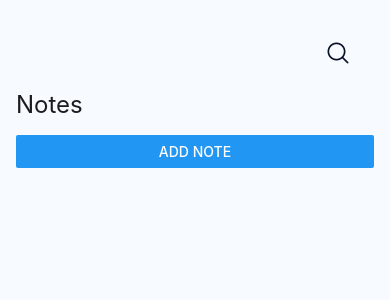
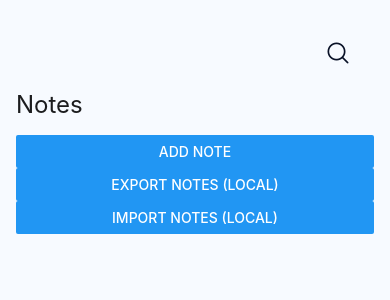
Before and after one commit to matheshyogeswaran/ShadowNotes, a React Native app: screen /Home in a window 390 px wide. Shown: the top 300 px of the page. Built offline with nearby package versions, Linux system fonts and the light colour scheme.

Commit message:
export as json done

```diff
--- a/package.json
+++ b/package.json
@@ -15,8 +15,11 @@
     "@react-navigation/native-stack": "^7.2.0",
     "react": "18.3.1",
     "react-native": "0.76.5",
+    "react-native-document-picker": "^9.3.1",
+    "react-native-fs": "^2.20.0",
     "react-native-safe-area-context": "^5.0.0",
     "react-native-screens": "^4.4.0",
+    "react-native-share": "^12.0.3",
     "react-native-vector-icons": "^10.2.0"
   },
   "devDependencies": {
--- a/src/screen/HomeScreen.jsx
+++ b/src/screen/HomeScreen.jsx
@@ -1,13 +1,47 @@
-import {StyleSheet, Text, View, FlatList,Button} from 'react-native';
 import React, { useEffect, useState } from 'react';
-import {useTheme} from '@react-navigation/native';
+import {
+  StyleSheet,
+  Text,
+  View,
+  FlatList,
+  Button,
+  PermissionsAndroid,
+  Platform,
+  Alert,
+} from 'react-native';
+import AsyncStorage from '@react-native-async-storage/async-storage';
+import RNFS from 'react-native-fs'; // For local storage
+import DocumentPicker from 'react-native-document-picker'; // For importing files
+import { useTheme } from '@react-navigation/native';
+import Card from '../components/Card';
 import Header from '../components/Header';
-import Card from '../components/Card';
 import { fontSize } from '../constants/dimensions';
-import AsyncStorage from '@react-native-async-storage/async-storage';
+
+
+const requestStoragePermission = async () => {
+    if (Platform.OS === 'android') {
+      const granted = await PermissionsAndroid.request(
+        PermissionsAndroid.PERMISSIONS.WRITE_EXTERNAL_STORAGE,
+        {
+          title: 'Storage Permission Required',
+          message: 'App needs access to storage to save files locally.',
+          buttonNeutral: 'Ask Me Later',
+          buttonNegative: 'Cancel',
+          buttonPositive: 'OK',
+        }
+      );
+
+      if (granted !== PermissionsAndroid.RESULTS.GRANTED) {
+        Alert.alert('Permission Denied!', 'Storage permission is required.');
+        return false;
+      }
+    }
+    return true;
+  };
+
+
 const HomeScreen = ({ navigation }) => {
   const { colors } = useTheme();
-
   const [notes, setNotes] = useState([]);
 
   // Fetch notes from AsyncStorage
@@ -22,20 +56,99 @@ const HomeScreen = ({ navigation }) => {
         console.error('Failed to load notes:', error);
       }
     };
-      const unsubscribe = navigation.addListener('focus', loadNotes); // Reload on focus
+    const unsubscribe = navigation.addListener('focus', loadNotes);
     return unsubscribe;
   }, [navigation]);
 
-    // Add a new empty note
+  // Add a new note
   const addNote = async () => {
     const newNote = {
-        id: Date.now().toString(), // Unique ID
+      id: Date.now().toString(),
       title: 'New Note',
       description: 'Enter your note here...',
     };
     const updatedNotes = [...notes, newNote];
     setNotes(updatedNotes);
     await AsyncStorage.setItem('notes', JSON.stringify(updatedNotes));
+  };
+
+  // Request storage permissions (Android only)
+  const requestStoragePermission = async () => {
+    if (Platform.OS === 'android') {
+      const granted = await PermissionsAndroid.request(
+        PermissionsAndroid.PERMISSIONS.WRITE_EXTERNAL_STORAGE,
+        {
+          title: 'Storage Permission',
+          message: 'App needs access to storage to save files.',
+          buttonNeutral: 'Ask Me Later',
+          buttonNegative: 'Cancel',
+          buttonPositive: 'OK',
+        }
+      );
+      return granted === PermissionsAndroid.RESULTS.GRANTED;
+    }
+    return true;
+  };
+
+  const exportNotes = async () => {
+    const permissionGranted = await requestStoragePermission();
+    if (!permissionGranted) {
+      return; // Exit if permission not granted
+    }
+
+    try {
+      const savedNotes = await AsyncStorage.getItem('notes');
+      if (!savedNotes) {
+        Alert.alert('No notes available to export.');
+        return;
+      }
+
+      const fileName = 'notes.json';
+      const filePath =
+        Platform.OS === 'android'
+          ? `${RNFS.DownloadDirectoryPath}/${fileName}` // Android: Downloads folder
+          : `${RNFS.DocumentDirectoryPath}/${fileName}`; // iOS: Documents folder
+
+      // Write the notes to the file
+      await RNFS.writeFile(filePath, savedNotes, 'utf8');
+
+      Alert.alert('Success!', `Notes exported to: ${filePath}`);
+    } catch (error) {
+      console.error('Failed to export notes:', error);
+      Alert.alert('Failed to export notes.');
+    }
+  };
+
+
+  // Import notes from local storage
+  const importNotes = async () => {
+    try {
+      const res = await DocumentPicker.pickSingle({
+        type: [DocumentPicker.types.allFiles],
+      });
+
+      // Read content from the selected file
+      const content = await RNFS.readFile(res.uri, 'utf8');
+      const importedNotes = JSON.parse(content);
+
+      // Validate the imported content
+      if (!Array.isArray(importedNotes)) {
+        Alert.alert('Invalid format!', 'Please select a valid notes file.');
+        return;
+      }
+
+      // Save imported notes to AsyncStorage
+      await AsyncStorage.setItem('notes', JSON.stringify(importedNotes));
+      setNotes(importedNotes);
+      Alert.alert('Success!', 'Notes imported successfully!');
+    } catch (error) {
+      if (DocumentPicker.isCancel(error)) {
+        console.log('User canceled the picker.');
+      } else {
+        console.error('Failed to import notes:', error);
+        Alert.alert('Failed to import notes.');
+      }
+    }
   };
 
   const styles = StyleSheet.create({
@@ -56,8 +169,9 @@ const HomeScreen = ({ navigation }) => {
       <Header />
       <Text style={styles.text}>Notes</Text>
 
-        {/* Add Note Button */}
       <Button title="Add Note" onPress={addNote} />
+      <Button title="Export Notes (Local)" onPress={exportNotes} />
+      <Button title="Import Notes (Local)" onPress={importNotes} />
 
       <FlatList
         data={notes}
```
Also changed, not shown: 3 other files (tests, documents, lock files or other folders). Lines whose indentation alone changed are shown as unchanged.
